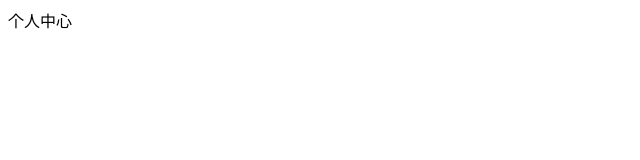
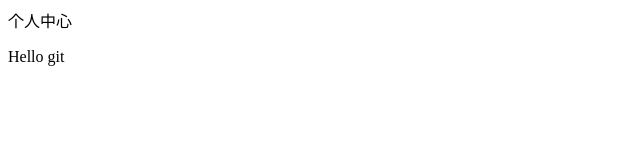
Before and after one commit to duooi/uc, a plain HTML site: page profile.html in a window 1280 px wide. Shown: the full height of the page, 0-640 px from the left. Drawn offline with Linux system fonts and the light colour scheme.

Commit message:
update profile again

```diff
--- a/profile.html
+++ b/profile.html
@@ -6,5 +6,6 @@
 	</head>
 	<body>
 		<div>个人中心</div>
+		<p>Hello git</p>
 	</body>
 </html>
```
